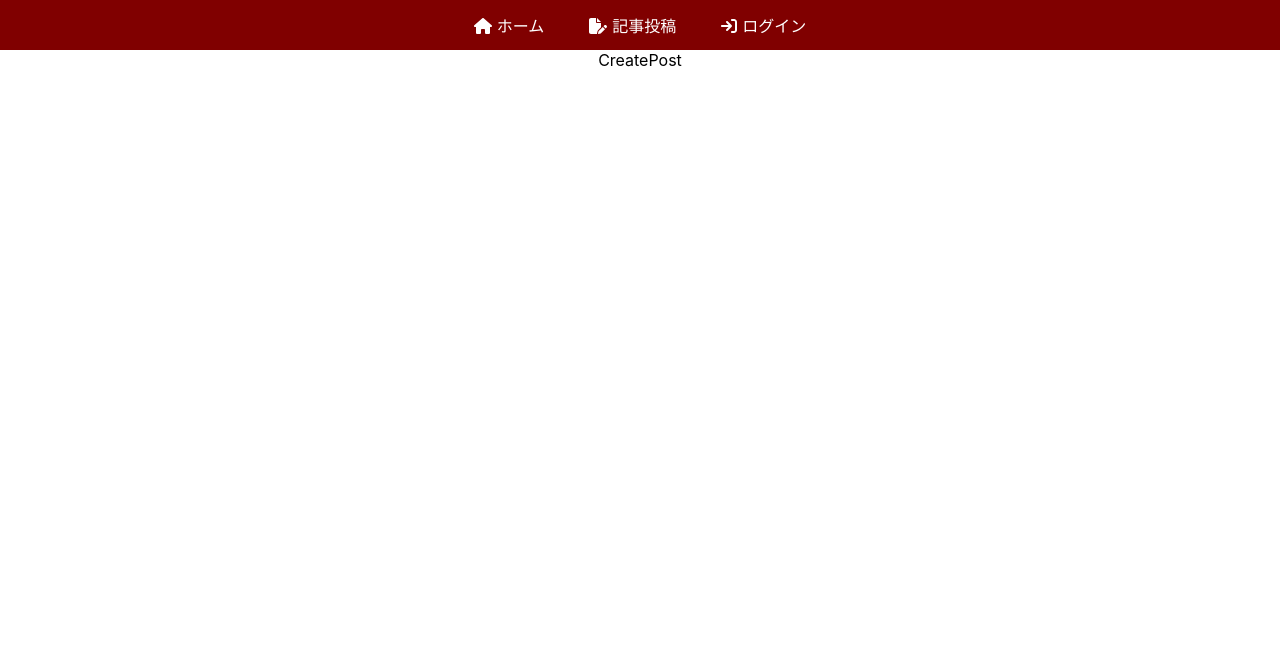
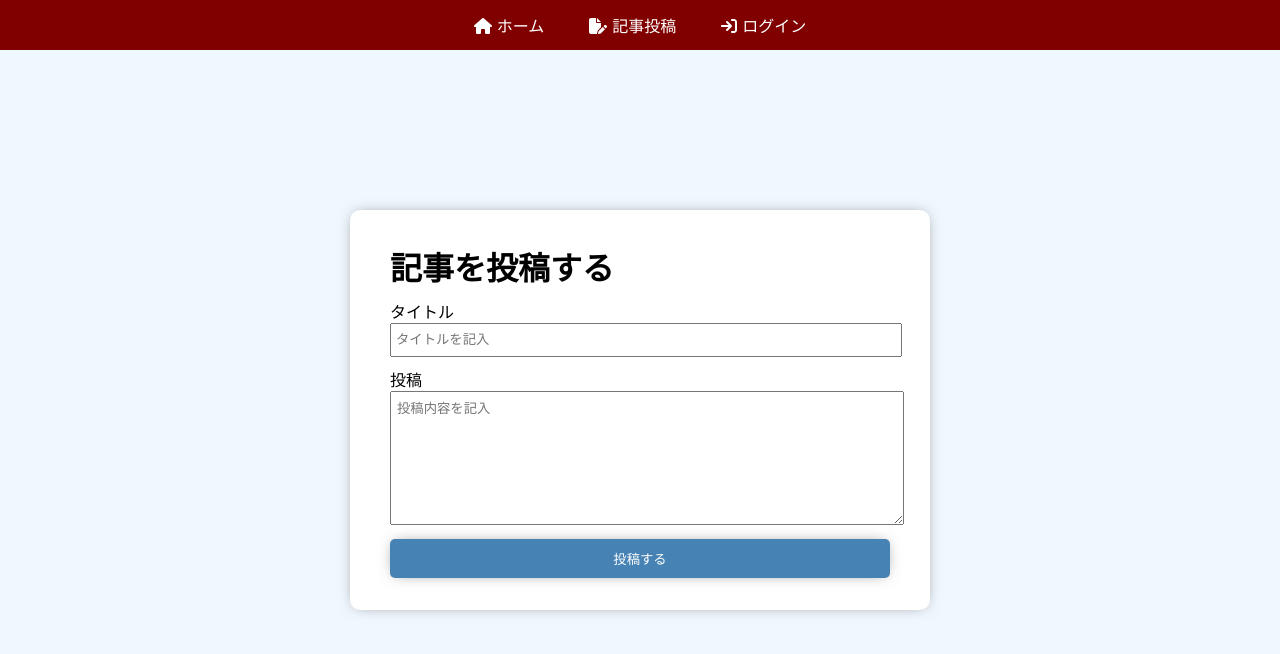
Before and after one commit to rare0b/Three-React-Apps, a React (Create React App) app in the folder blog-with-react-and-firebase/: page /createpost in a window 1280 px wide. Shown: the top 654 px of the page. Built offline with nearby package versions, Linux system fonts and the light colour scheme; no server answers.

Commit message:
feat: CreatePostの画面実装

```diff
--- a/blog-with-react-and-firebase/src/App.js
+++ b/blog-with-react-and-firebase/src/App.js
@@ -1,7 +1,7 @@
 import "./App.css";
 import { BrowserRouter as Router, Routes, Route } from "react-router-dom";
 import Home from "./components/Home";
-import CreatePost from "./components/CreatePost";
+import CreatePost from "./components/CreatePost/CreatePost";
 import Login from "./components/auth/Login/Login";
 import Logout from "./components/auth/Logout/Logout";
 import Navbar from "./components/Navbar/Navbar";
--- a/blog-with-react-and-firebase/src/components/CreatePost.js
+++ /dev/null
@@ -1,7 +0,0 @@
-import React from "react";
-
-const CreatePost = () => {
-  return <div>CreatePost</div>;
-};
-
-export default CreatePost;
--- /dev/null
+++ b/blog-with-react-and-firebase/src/components/CreatePost/CreatePost.css
@@ -0,0 +1,53 @@
+.createPostPage {
+  display: flex;
+  justify-content: center;
+  align-items: center;
+  height: 90vh;
+}
+
+.postContainer {
+  text-align: left;
+  background-color: white;
+  border-radius: 10px;
+  display: flex;
+  flex-direction: column;
+  justify-content: center;
+  height: 400px;
+  width: 500px;
+  padding: 0 40px;
+  gap: 10px;
+  box-shadow: 0px 0px 15px -5px #777777;
+}
+
+.postContainer h1 {
+  margin: 0;
+}
+
+.postContainer input {
+  width: 100%;
+  height: 30px;
+  outline: none;
+  padding: 0 4px;
+}
+.postContainer textarea {
+  width: 100%;
+  height: 120px;
+  outline: none;
+  padding: 6px;
+}
+
+.postButton {
+  padding: 10px 0;
+  background-color: steelblue;
+  border: none;
+  box-shadow: 0px 0px 15px -5px #777777;
+  border-radius: 5px;
+  color: white;
+  cursor: pointer;
+  transition: all 0.3s;
+}
+
+.postButton:hover {
+  transform: translateY(5px);
+  box-shadow: none;
+}
--- /dev/null
+++ b/blog-with-react-and-firebase/src/components/CreatePost/CreatePost.js
@@ -0,0 +1,40 @@
+import React, { useState } from "react";
+import "./CreatePost.css";
+
+const CreatePost = () => {
+  const [title, setTitle] = useState();
+  const [postText, setPostText] = useState();
+
+  const createPost = () => {
+    console.log(title);
+    console.log(postText);
+  };
+
+  return (
+    <div className="createPostPage">
+      <div className="postContainer">
+        <h1>記事を投稿する</h1>
+        <div className="inputPost">
+          <div>タイトル</div>
+          <input
+            type="text"
+            placeholder="タイトルを記入"
+            onChange={(e) => setTitle(e.target.value)}
+          />
+        </div>
+        <div className="inputPost">
+          <div>投稿</div>
+          <textarea
+            placeholder="投稿内容を記入"
+            onChange={(e) => setPostText(e.target.value)}
+          />
+        </div>
+        <button className="postButton" onClick={createPost}>
+          投稿する
+        </button>
+      </div>
+    </div>
+  );
+};
+
+export default CreatePost;
--- a/blog-with-react-and-firebase/src/components/auth/Logout/Logout.css
+++ b/blog-with-react-and-firebase/src/components/auth/Logout/Logout.css
@@ -5,9 +5,9 @@
   width: 120px;
   padding: 5px;
   font-weight: bold;
-  border: 2px solid #27acd9;
+  border: 2px solid steelblue;
   border-radius: 4px;
-  color: #27acd9;
+  color: steelblue;
   background-color: WHITE;
   transition: all 0.3s;
 }
--- a/blog-with-react-and-firebase/src/index.css
+++ b/blog-with-react-and-firebase/src/index.css
@@ -1,13 +1,14 @@
 body {
   margin: 0;
-  font-family: -apple-system, BlinkMacSystemFont, 'Segoe UI', 'Roboto', 'Oxygen',
-    'Ubuntu', 'Cantarell', 'Fira Sans', 'Droid Sans', 'Helvetica Neue',
+  font-family: -apple-system, BlinkMacSystemFont, "Segoe UI", "Roboto", "Oxygen",
+    "Ubuntu", "Cantarell", "Fira Sans", "Droid Sans", "Helvetica Neue",
     sans-serif;
   -webkit-font-smoothing: antialiased;
   -moz-osx-font-smoothing: grayscale;
+  background-color: aliceblue;
 }
 
 code {
-  font-family: source-code-pro, Menlo, Monaco, Consolas, 'Courier New',
+  font-family: source-code-pro, Menlo, Monaco, Consolas, "Courier New",
     monospace;
 }
```
